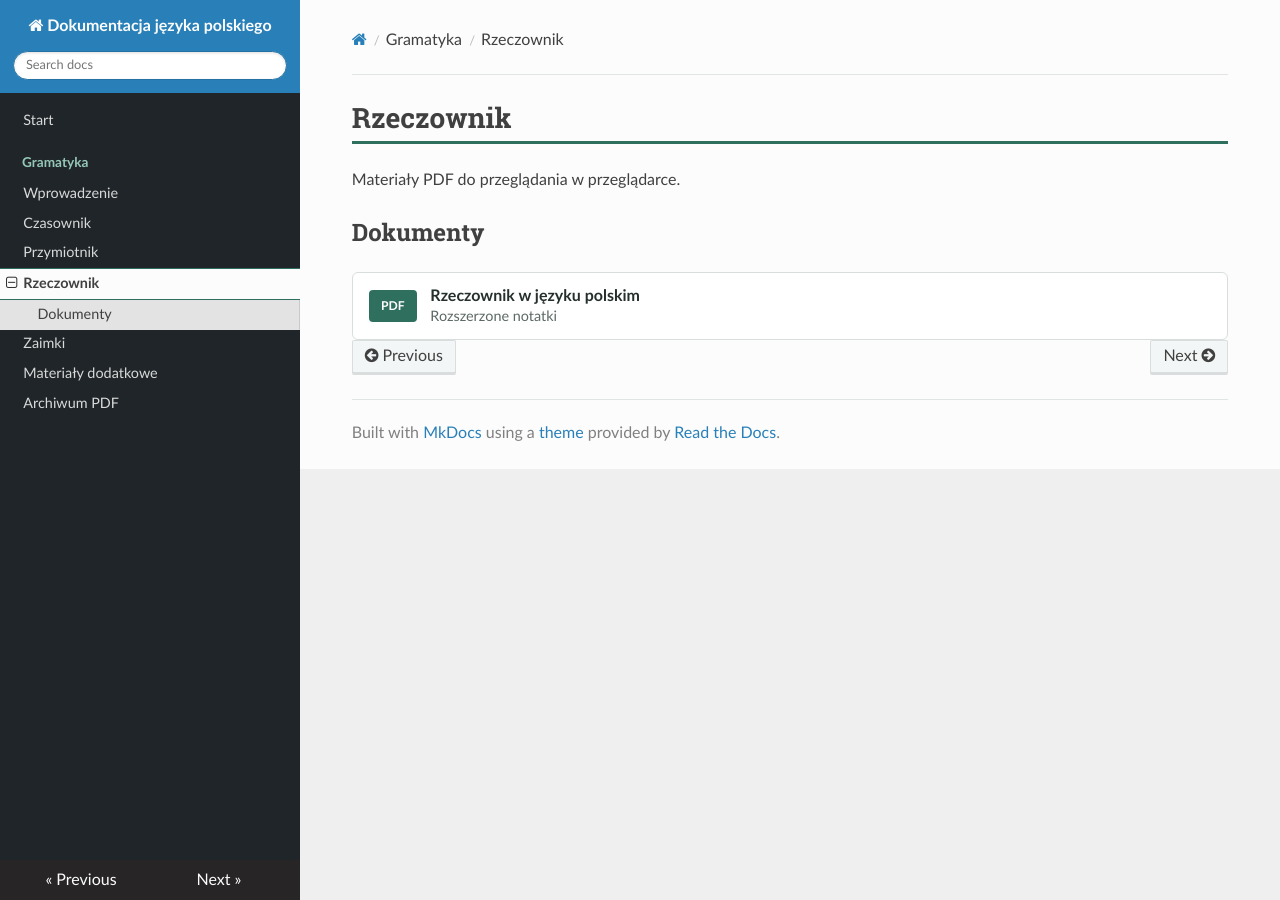
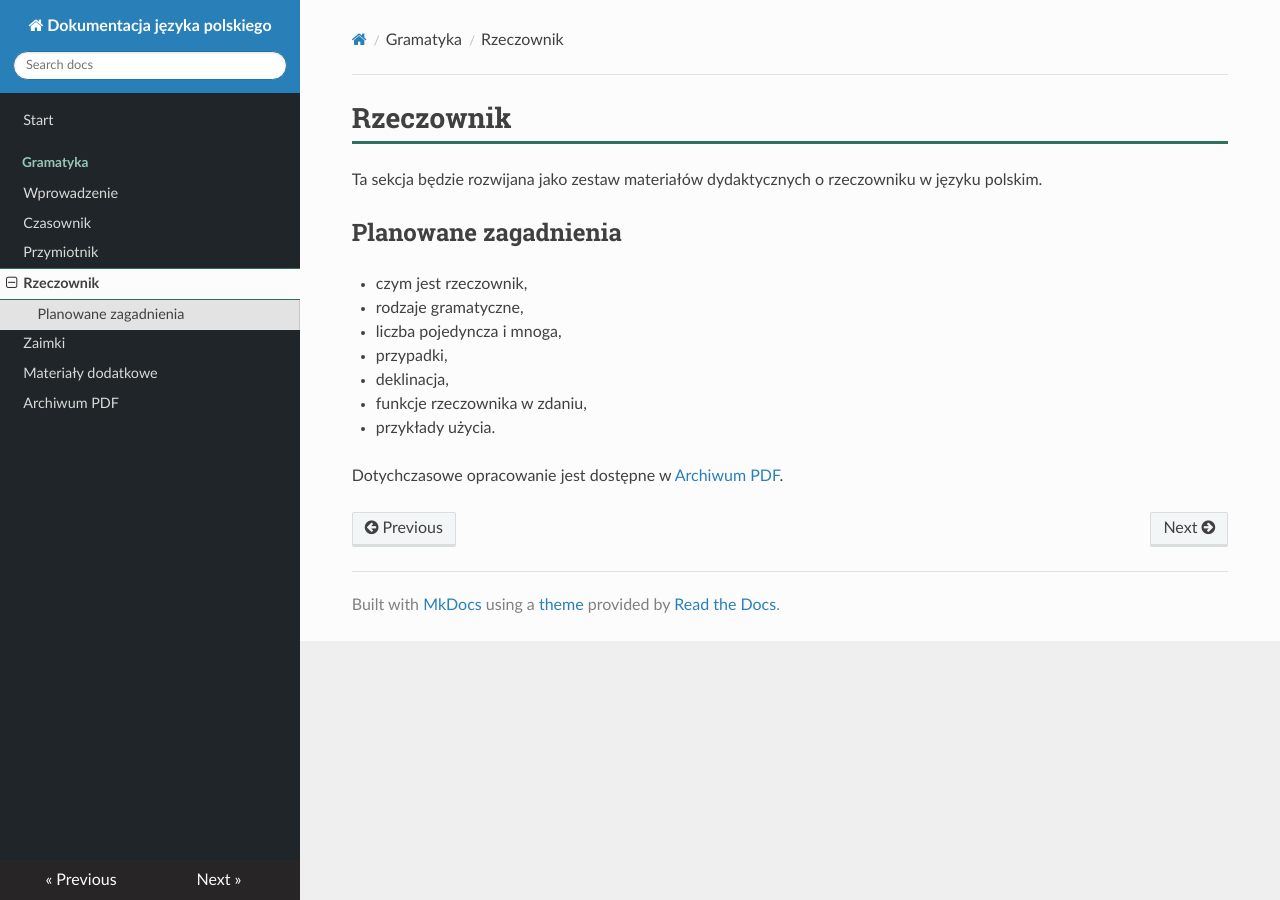
Before and after one commit to dchorazkiewicz/SP_JP, an MkDocs documentation site: the page built from docs/gramatyka/rzeczownik/index.md, in a window 1280 px wide. Built offline with MkDocs 1.6.1, drawn with Linux system fonts in a browser that asks for light colours; nearby versions of some CDN libraries.

```diff
--- a/docs/gramatyka/rzeczownik/index.md
+++ b/docs/gramatyka/rzeczownik/index.md
@@ -1,15 +1,15 @@
 # Rzeczownik
 
-Materiały PDF do przeglądania w przeglądarce.
+Ta sekcja będzie rozwijana jako zestaw materiałów dydaktycznych o rzeczowniku w języku polskim.
 
-## Dokumenty
+## Planowane zagadnienia
 
-<div class="pdf-list">
-  <a class="pdf-item" href="pdf/rzeczownik_w_jezyku_polskim_rozszerzone_notatki.pdf">
-    <span class="pdf-badge">PDF</span>
-    <span>
-      <strong>Rzeczownik w języku polskim</strong>
-      <small>Rozszerzone notatki</small>
-    </span>
-  </a>
-</div>
+- czym jest rzeczownik,
+- rodzaje gramatyczne,
+- liczba pojedyncza i mnoga,
+- przypadki,
+- deklinacja,
+- funkcje rzeczownika w zdaniu,
+- przykłady użycia.
+
+Dotychczasowe opracowanie jest dostępne w [Archiwum PDF](../../pdf/).
```
